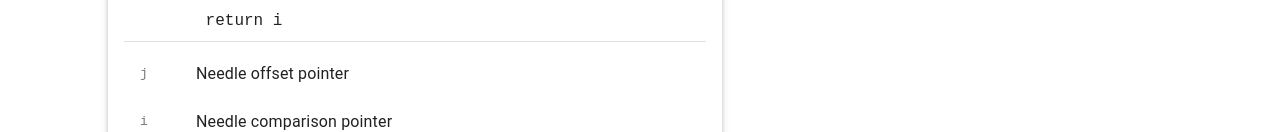
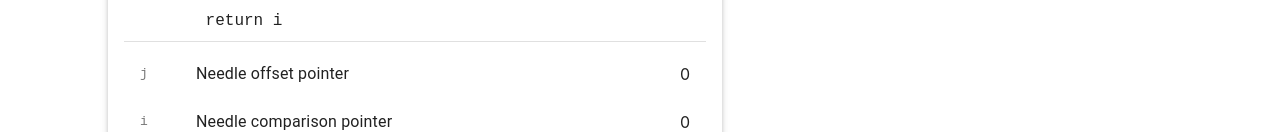
Before and after one commit to bengreenow/dissertation, a React (Create React App) app: page / in a window 1280 px wide. Shown: the part 677-809 px from the top of the page. Built offline with nearby package versions, Linux system fonts and the light colour scheme.

Commit message:
codeValues

```diff
--- a/src/PseudocodeCanvas.js
+++ b/src/PseudocodeCanvas.js
@@ -3,6 +3,7 @@ import {
     List,
     ListItem,
     ListItemIcon,
+    ListItemSecondaryAction,
     ListItemText,
     Paper,
 } from "@material-ui/core";
@@ -46,6 +47,9 @@ export default class PseudocodeCanvas extends Component {
                             >
                                 {key.name}
                             </ListItemIcon>
+                            <ListItemSecondaryAction>
+                                {key.value}
+                            </ListItemSecondaryAction>
                             <ListItemText>{key.description}</ListItemText>
                             {/* {key.name + " " + key.description} */}
                         </ListItem>
--- a/src/algos/naive.js
+++ b/src/algos/naive.js
@@ -52,7 +52,8 @@ function createStep(
     haystackHighlightArray,
     description = "No Description",
     codeLines = [0],
-    extra = {}
+    extra = {},
+    values = {}
 ) {
     console.log(codeLines, "codelines");
     let initialStep = {
@@ -82,11 +83,23 @@ function createStep(
                     description: "Needle offset pointer",
                     value: needleOffset,
                 },
-                { name: "i", description: "Needle comparison pointer" },
-                { name: "M", description: "Length of the haystack" },
-                { name: "N", description: "length of the needle" },
-                { name: "pat", description: "Needle" },
-                { name: "txt", description: "Haystack" },
+                {
+                    name: "i",
+                    description: "Needle comparison pointer",
+                    value: values.j,
+                },
+                {
+                    name: "M",
+                    description: "Length of the haystack",
+                    value: haystack.length,
+                },
+                {
+                    name: "N",
+                    description: "length of the needle",
+                    value: needle.length,
+                },
+                { name: "pat", description: "Needle", value: needle },
+                { name: "txt", description: "Haystack", value: haystack },
             ],
         },
         ...extra,
@@ -157,7 +170,8 @@ export function naiveSearch(needle, haystack) {
                 [i + j], // haystack
                 "Moving the needle comparision pointer along to the next position in the haystack.",
                 [],
-                {}
+                {},
+                { j: j }
             )
         ); // comparison
 
@@ -175,7 +189,8 @@ export function naiveSearch(needle, haystack) {
                         i + j
                     } in the haystack doesn't match the character at position ${j} in the needle`,
                     [],
-                    {}
+                    {},
+                    { j: j }
                 );
                 step.haystack = editCharacterStates(
                     step.haystack,
@@ -208,7 +223,8 @@ export function naiveSearch(needle, haystack) {
                     needle[j]
                 } at position ${j} in the needle`,
                 [],
-                {}
+                {},
+                { j: j }
             );
             stepCorrect.haystack = editCharacterStates(
                 stepCorrect.haystack,
@@ -242,7 +258,8 @@ export function naiveSearch(needle, haystack) {
                         [6, 7],
                         {
                             found: true,
-                        }
+                        },
+                        { j: j }
                     )
                 );
                 break;
@@ -255,7 +272,10 @@ export function naiveSearch(needle, haystack) {
                 [i + j],
                 `Moving the needle's pointer along to compare the next characters, ${
                     haystack[i + j]
-                } and ${needle[j]}`
+                } and ${needle[j]}`,
+                [],
+                {},
+                { j: j }
             );
             step.needle = editCharacterStates(step.needle, [], "correct"); // TODO add correct highlighting
             // console.log(step, "step");
```
